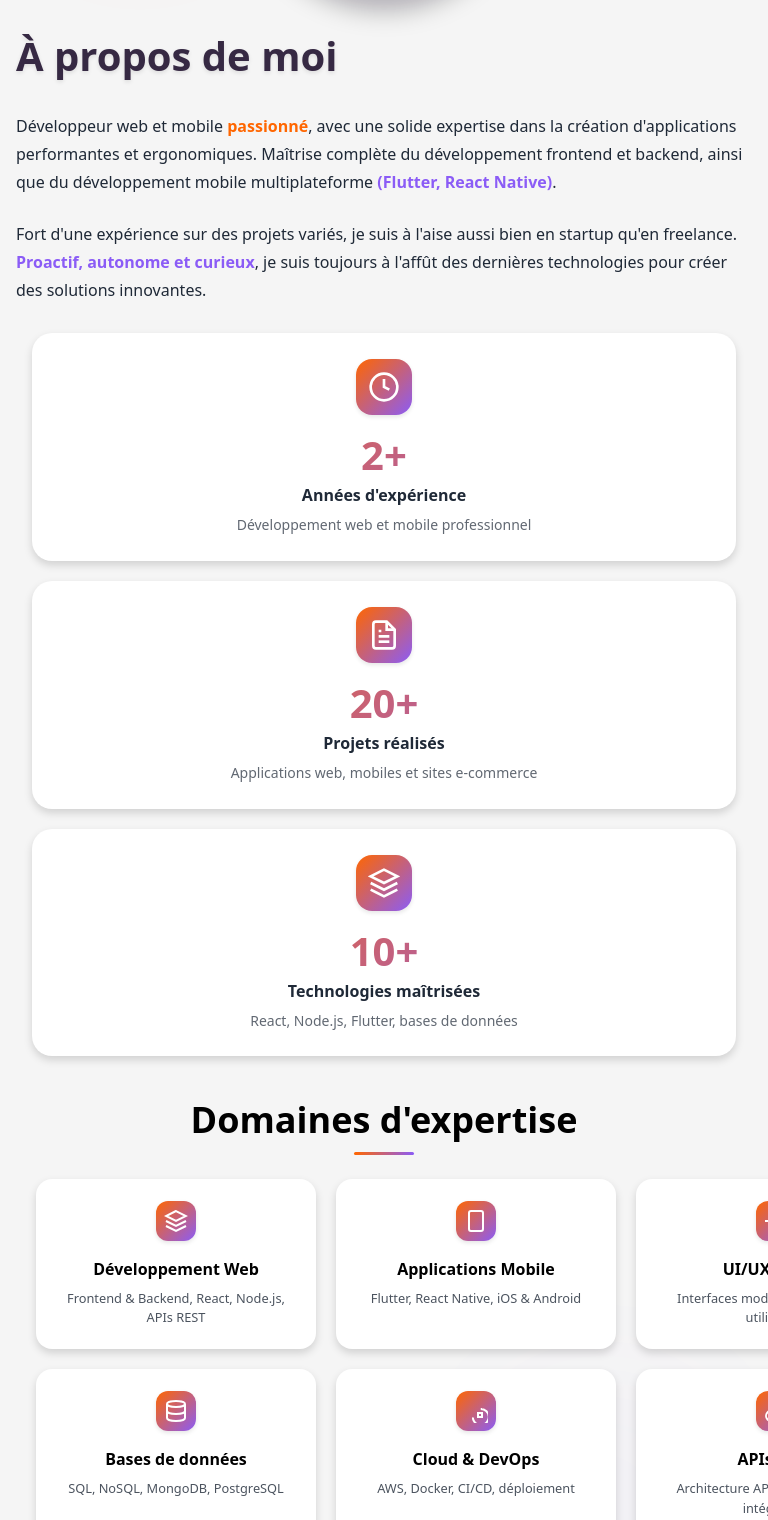
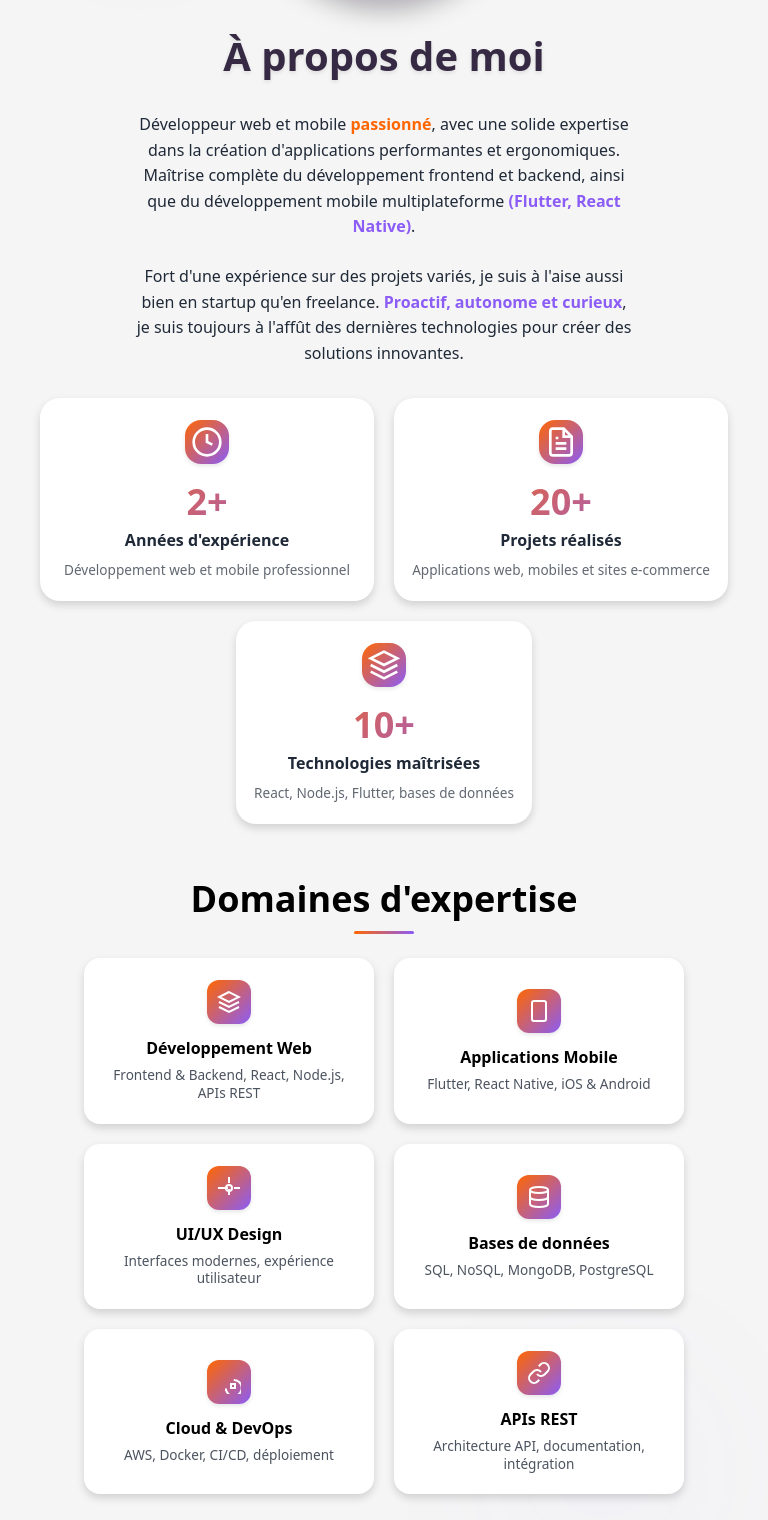
Before and after one commit to Scofield2207/portfolio-scofield2207, a React (Create React App) app: page / in a window 768 px wide. Shown: the part 1140-2660 px from the top of the page. Built offline with nearby package versions, Linux system fonts and the light colour scheme.

Commit message:
Dernière modification

```diff
--- a/src/css/About.css
+++ b/src/css/About.css
@@ -336,6 +336,102 @@
   }
 }
 
+/* Tablet Responsive for Stats (768px - 1024px) */
+@media (min-width: 769px) and (max-width: 1023px) {
+  .stats-grid {
+    grid-template-columns: repeat(2, 1fr);
+    gap: 24px;
+    padding: 0 32px;
+    grid-template-areas:
+      "stat1 stat2"
+      "stat3 stat3";
+  }
+
+  .stat-card {
+    padding: 28px 24px;
+  }
+
+  .stat-card:nth-child(1) {
+    grid-area: stat1;
+  }
+
+  .stat-card:nth-child(2) {
+    grid-area: stat2;
+  }
+
+  .stat-card:nth-child(3) {
+    grid-area: stat3;
+    max-width: 350px;
+    margin: 0 auto;
+  }
+
+  .stat-icon {
+    width: 60px;
+    height: 60px;
+    font-size: 1.875rem;
+  }
+
+  .stat-number {
+    font-size: 2.75rem;
+  }
+
+  .stat-label {
+    font-size: 1.1rem;
+  }
+
+  .stat-description {
+    font-size: 0.9rem;
+  }
+}
+
+/* Small Tablet Responsive for Stats (477px - 794px) */
+@media (min-width: 477px) and (max-width: 794px) {
+  .stats-grid {
+    grid-template-columns: repeat(2, 1fr);
+    gap: 20px;
+    padding: 0 16px;
+    grid-template-areas:
+      "stat1 stat2"
+      "stat3 stat3";
+  }
+
+  .stat-card {
+    padding: 20px 16px;
+  }
+
+  .stat-card:nth-child(1) {
+    grid-area: stat1;
+  }
+
+  .stat-card:nth-child(2) {
+    grid-area: stat2;
+  }
+
+  .stat-card:nth-child(3) {
+    grid-area: stat3;
+    max-width: 300px;
+    margin: 0 auto;
+  }
+
+  .stat-icon {
+    width: 44px;
+    height: 44px;
+    font-size: 1.375rem;
+  }
+
+  .stat-number {
+    font-size: 2.25rem;
+  }
+
+  .stat-label {
+    font-size: 1rem;
+  }
+
+  .stat-description {
+    font-size: 0.85rem;
+  }
+}
+
 @media (max-width: 480px) {
   .stats-grid {
     gap: 16px;
@@ -365,7 +461,7 @@
   }
 }
 
-/* Skills Section - Nouveau Design Moderne */
+/* Skills Section  */
 .skills-section {
   display: flex;
   justify-content: center;
@@ -488,6 +584,7 @@
 }
 
 
+
 .cta-arrow {
   width: 20px;
   height: 20px;
@@ -549,6 +646,272 @@
   }
 }
 
+/* Tablet Responsive (768px - 1024px) */
+@media (min-width: 769px) and (max-width: 1023px) {
+  .about-section {
+    padding: 80px 32px;
+  }
+
+  .about-grid {
+    grid-template-columns: 1fr;
+    gap: 40px;
+    max-width: 800px;
+    margin: 0 auto;
+  }
+
+  .image-container {
+    justify-content: center;
+  }
+
+  .profile-image {
+    width: 320px;
+    height: 320px;
+  }
+
+  .main-title {
+    font-size: 3rem;
+    text-align: center;
+  }
+
+  .description {
+    text-align: center;
+    max-width: 600px;
+    margin: 0 auto;
+  }
+
+  .description p {
+    font-size: 18px;
+    line-height: 1.7;
+  }
+
+  .stats-grid {
+    grid-template-columns: repeat(2, 1fr);
+    gap: 24px;
+    margin-top: 40px;
+    grid-template-areas:
+      "stat1 stat2"
+      "stat3 stat3";
+  }
+
+  .stat-card {
+    padding: 24px 20px;
+  }
+
+  .stat-card:nth-child(1) {
+    grid-area: stat1;
+  }
+
+  .stat-card:nth-child(2) {
+    grid-area: stat2;
+  }
+
+  .stat-card:nth-child(3) {
+    grid-area: stat3;
+    max-width: 350px;
+    margin: 0 auto;
+  }
+
+  .stat-icon {
+    width: 48px;
+    height: 48px;
+  }
+
+  .stat-number {
+    font-size: 2.5rem;
+  }
+
+  .stat-label {
+    font-size: 1.1rem;
+  }
+
+  .skills-section {
+    margin-top: 60px;
+  }
+
+  .skills-container {
+    display: grid;
+    grid-template-columns: repeat(2, 1fr);
+    grid-template-rows: repeat(3, 1fr);
+    gap: 24px;
+    max-width: 800px;
+    margin: 0 auto;
+  }
+
+  .skill-card {
+    padding: 24px 20px;
+    min-height: 180px;
+    display: flex;
+    flex-direction: column;
+    justify-content: center;
+    align-items: center;
+    text-align: center;
+    height: 100%;
+  }
+
+  .skill-icon {
+    width: 48px;
+    height: 48px;
+    font-size: 1.5rem;
+    margin-bottom: 16px;
+  }
+
+  .skill-name {
+    font-size: 1.1rem;
+    margin-bottom: 8px;
+  }
+
+  .skill-description {
+    font-size: 0.9rem;
+    line-height: 1.4;
+  }
+
+  .cta-section {
+    margin-top: 60px;
+    text-align: center;
+  }
+
+  .cta-button {
+    padding: 16px 32px;
+    font-size: 1.1rem;
+  }
+}
+
+/* Small Tablet Responsive (477px - 794px) */
+@media (min-width: 477px) and (max-width: 794px) {
+  .about-section {
+    padding: 60px 24px;
+  }
+
+  .about-grid {
+    grid-template-columns: 1fr;
+    gap: 32px;
+    max-width: 600px;
+    margin: 0 auto;
+  }
+
+  .image-container {
+    justify-content: center;
+  }
+
+  .profile-image {
+    width: 280px;
+    height: 280px;
+  }
+
+  .main-title {
+    font-size: 2.5rem;
+    text-align: center;
+  }
+
+  .description {
+    text-align: center;
+    max-width: 500px;
+    margin: 0 auto;
+  }
+
+  .description p {
+    font-size: 16px;
+    line-height: 1.6;
+  }
+
+  .stats-grid {
+    grid-template-columns: repeat(2, 1fr);
+    gap: 20px;
+    margin-top: 32px;
+    padding: 0 16px;
+    grid-template-areas:
+      "stat1 stat2"
+      "stat3 stat3";
+  }
+
+  .stat-card:nth-child(1) {
+    grid-area: stat1;
+  }
+
+  .stat-card:nth-child(2) {
+    grid-area: stat2;
+  }
+
+  .stat-card:nth-child(3) {
+    grid-area: stat3;
+    max-width: 300px;
+    margin: 0 auto;
+  }
+
+  .stat-card {
+    padding: 20px 16px;
+  }
+
+  .stat-icon {
+    width: 44px;
+    height: 44px;
+    font-size: 1.375rem;
+  }
+
+  .stat-number {
+    font-size: 2.25rem;
+  }
+
+  .stat-label {
+    font-size: 1rem;
+  }
+
+  .stat-description {
+    font-size: 0.85rem;
+  }
+
+  .skills-section {
+    margin-top: 48px;
+  }
+
+  .skills-container {
+    display: grid;
+    grid-template-columns: repeat(2, 1fr);
+    grid-template-rows: repeat(3, 1fr);
+    gap: 20px;
+    max-width: 600px;
+    margin: 0 auto;
+  }
+
+  .skill-card {
+    padding: 20px 16px;
+    min-height: 160px;
+    display: flex;
+    flex-direction: column;
+    justify-content: center;
+    align-items: center;
+    text-align: center;
+    height: 100%;
+  }
+
+  .skill-icon {
+    width: 44px;
+    height: 44px;
+    font-size: 1.375rem;
+    margin-bottom: 12px;
+  }
+
+  .skill-name {
+    font-size: 1rem;
+    margin-bottom: 6px;
+  }
+
+  .skill-description {
+    font-size: 0.85rem;
+    line-height: 1.3;
+  }
+
+  .cta-section {
+    margin-top: 48px;
+    text-align: center;
+  }
+
+  .cta-button {
+    padding: 14px 28px;
+    font-size: 1rem;
+  }
+}
+
 @media (max-width: 480px) {
   .about-section {
     padding: 40px 12px;
--- a/src/css/Hero.css
+++ b/src/css/Hero.css
@@ -127,7 +127,7 @@
 }
 
 .cursor {
-  color: var(--primary-gradient);
+  color: orange;
   font-weight: 600;
   animation: blink 1s infinite;
 }
@@ -233,14 +233,6 @@
 .btn-primary span {
   position: relative;
   z-index: 2;
-}
-
-.btn-overlay {
-  position: absolute;
-  inset: 0;
-  background: var(--secondary-gradient);
-  opacity: 0;
-  transition: opacity 0.3s ease;
 }
 
 .btn-primary:hover .btn-overlay {
```
Also changed, not shown: public/test.html (deleted, +0 -13 lines), 2 other files (tests, documents, lock files or other folders).
